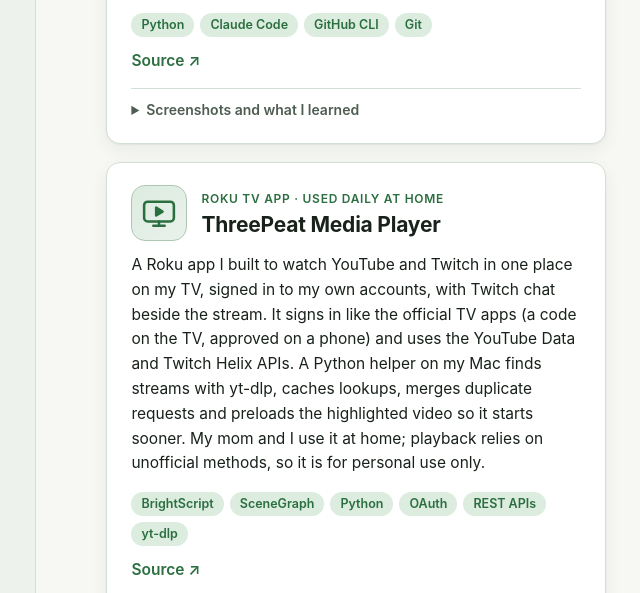
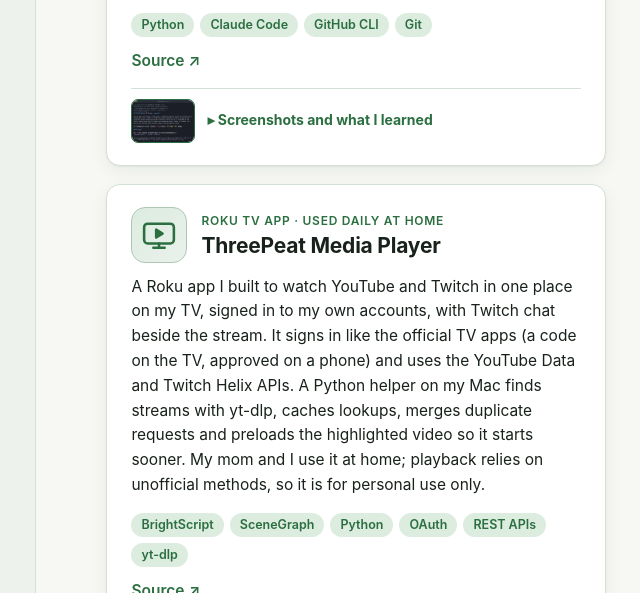
Before and after one commit to IbrahimCartan/IbrahimCartan.github.io, a plain HTML site: page index.html in a window 1280 px wide. Shown: the part 2084-2677 px from the top of the page, without its empty margins (604-1244 px from the left). Drawn offline with Linux system fonts and the light colour scheme.

Commit message:
Make the screenshots toggle green with a thumbnail of the first screenshot

```diff
--- a/index.html
+++ b/index.html
@@ -10,7 +10,7 @@
     // Apply saved theme before paint to avoid a flash.
     try { var t = localStorage.getItem("theme"); if (t) document.documentElement.dataset.theme = t; } catch (e) {}
   </script>
-  <link rel="stylesheet" href="styles.css?v=2026-11-18c">
+  <link rel="stylesheet" href="styles.css?v=2026-11-18f">
 </head>
 <body>
   <a class="skip" href="#main">Skip to content</a>
@@ -265,6 +265,6 @@
     </main>
   </div>
 
-  <script src="script.js?v=2026-11-18c"></script>
+  <script src="script.js?v=2026-11-18f"></script>
 </body>
 </html>
--- a/script.js
+++ b/script.js
@@ -10,6 +10,25 @@
     var next = isDark() ? "light" : "dark";
     root.dataset.theme = next;
     try { localStorage.setItem("theme", next); } catch (e) {}
+  });
+
+  // Put a small thumbnail of the first screenshot to the left of each "Screenshots ..." toggle
+  document.querySelectorAll("details").forEach(function (d) {
+    var sum = d.querySelector("summary"), first = d.querySelector("[data-gallery] .slide img");
+    if (!sum || !first) return;
+    d.classList.add("has-shots");
+    var label = sum.textContent.trim();
+    var thumb = document.createElement("img");
+    thumb.className = "sum-thumb";
+    thumb.src = first.getAttribute("src");
+    thumb.alt = "";
+    thumb.loading = "lazy";
+    var text = document.createElement("span");
+    text.className = "sum-label";
+    text.textContent = label;
+    sum.textContent = "";
+    sum.appendChild(thumb);
+    sum.appendChild(text);
   });
 
   // Image galleries: one slide at a time, with left/right arrows over the screenshot,
--- a/styles.css
+++ b/styles.css
@@ -260,3 +260,11 @@ html.viewer-open { overflow: hidden; }
   .gallery-arrow { opacity: 0; }
   .gallery:hover .gallery-arrow:not(:disabled), .gallery-arrow:focus-visible { opacity: .9; }
 }
+
+/* Screenshots toggle on project cards: green text with a small thumbnail of the first screenshot */
+details.has-shots > summary { display: flex; align-items: center; gap: 12px; list-style: none; color: var(--accent); font-weight: 700; }
+details.has-shots > summary::-webkit-details-marker { display: none; }
+details.has-shots > summary:hover { color: var(--accent); text-decoration: underline; }
+.sum-thumb { flex: none; width: 64px; height: 44px; object-fit: cover; object-position: top; border-radius: 7px; border: 1px solid var(--accent); background: #fff; }
+.sum-label::before { content: "\25B8\00a0"; }
+details.has-shots[open] .sum-label::before { content: "\25BE\00a0"; }
```
Also changed, not shown: projects.html (+2 -2 lines).
